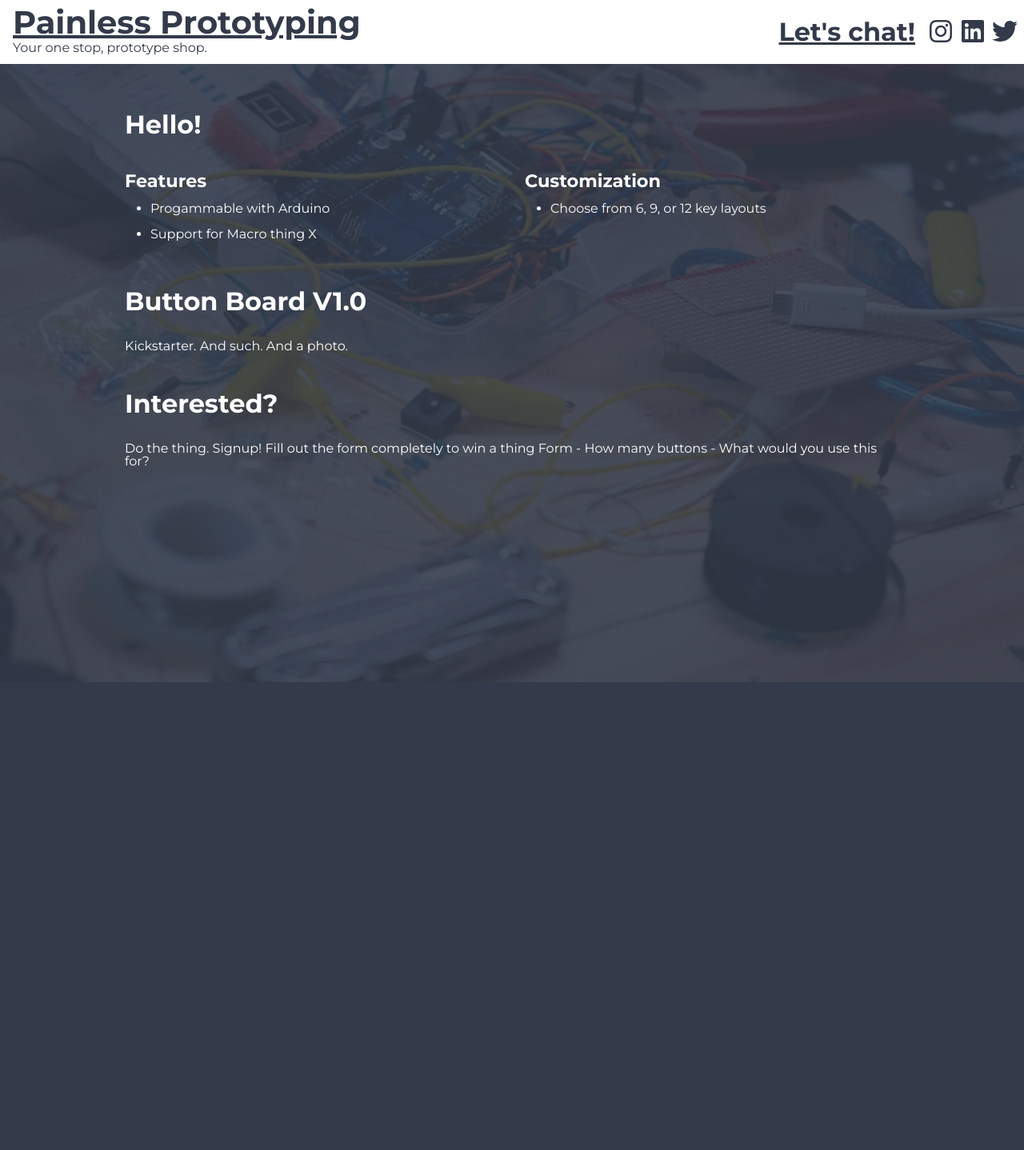
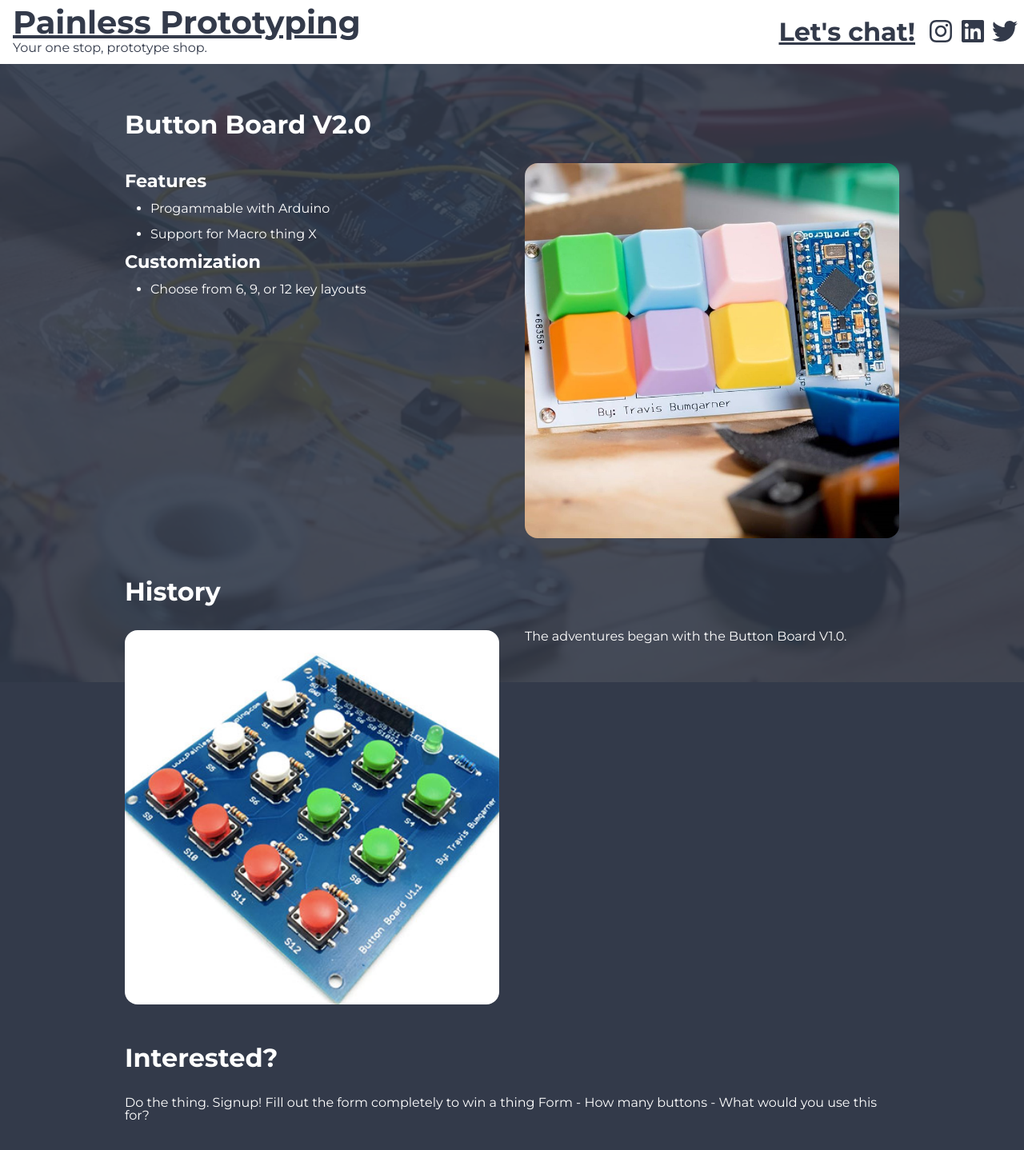
Before and after one commit to TravisBumgarner/Project-Graveyard, a React app: page /buttonboard in a window 1280 px wide. Shown: the top 1438 px of the page at 80% size. Before the commit the page ends 800 px from the top, so only its background shows below. Built offline with nearby package versions, Linux system fonts and the light colour scheme; a web font is replaced by a local one.

Commit message:
your boyfrined loves you

```diff
--- a/src/App/components/ButtonBoard/ButtonBoard.tsx
+++ b/src/App/components/ButtonBoard/ButtonBoard.tsx
@@ -3,15 +3,22 @@ import styled from 'styled-components'
 
 import { media } from 'Theme'
 import { Text, H2, H3, Section, SectionWrapper, SectionContent, List, ListItem } from 'sharedComponents'
+import { IMG_5, IMG_8 } from 'media'
 
 const ButtonBoardWrapper = styled.div`
+`
+
+const Img = styled.img`
+    width: 100%;
+    height: auto;
+    border-radius: 1em;
 `
 
 const ButtonBoard = () => {
     return (
         <ButtonBoardWrapper>
             <SectionWrapper>
-                <H2>Hello!</H2>
+                <H2>Button Board V2.0</H2>
                 <SectionContent>
                     <Section>
                         <H3>Features</H3>
@@ -19,21 +26,28 @@ const ButtonBoard = () => {
                             <ListItem>Progammable with Arduino</ListItem>
                             <ListItem>Support for Macro thing X</ListItem>
                         </List>
-                    </Section>
-
-                    <Section>
                         <H3>Customization</H3>
                         <List>
                             <ListItem>Choose from 6, 9, or 12 key layouts</ListItem>
                         </List>
                     </Section>
+
+                    <Section>
+                        <Img src={IMG_8} />
+                    </Section>
                 </SectionContent>
             </SectionWrapper>
 
             <SectionWrapper>
-                <H2>Button Board V1.0</H2>
+                <H2>History</H2>
                 <SectionContent>
-                    Kickstarter. And such. And a photo.
+                    <Section>
+                        <Img src={IMG_5} />
+                    </Section>
+                    <Section>
+                        The adventures began with the Button Board V1.0.
+                    </Section>
+
                 </SectionContent>
             </SectionWrapper>
 
@@ -44,8 +58,8 @@ const ButtonBoard = () => {
                     Fill out the form completely to win a thing
 
                     Form
-                        - How many buttons
-                        - What would you use this for?
+                    - How many buttons
+                    - What would you use this for?
                 </SectionContent>
             </SectionWrapper>
         </ButtonBoardWrapper>
--- a/src/App/components/Home/Home.tsx
+++ b/src/App/components/Home/Home.tsx
@@ -34,7 +34,7 @@ const Home = () => {
                     </Section>
                     <Section>
                         <Link to="/buttonboard">
-                            <H3>Button Board 2.0</H3>
+                            <H3>Button Board V2.0</H3>
                             <Img src={IMG_8} />
                         </Link>
                     </Section>
```
